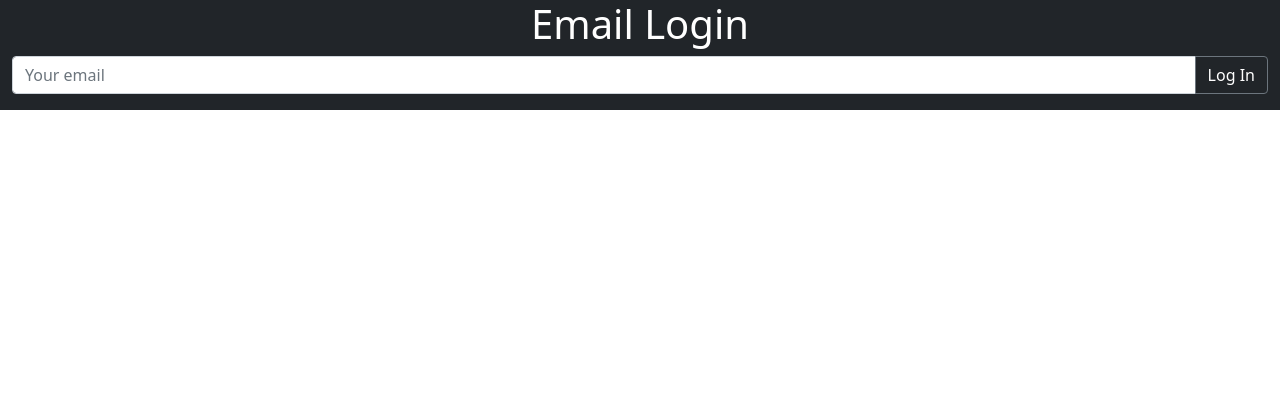
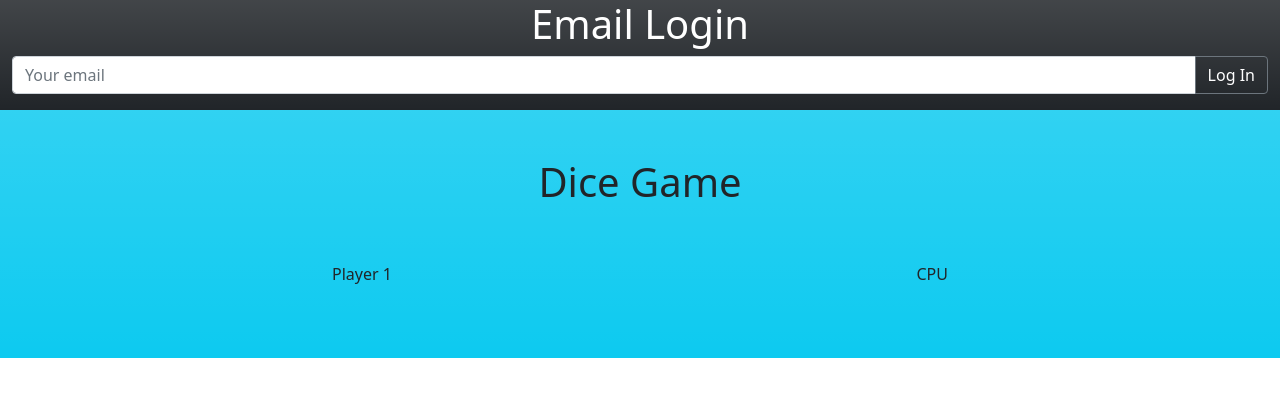
Before and after one commit to AlessandroBonifazi/js-mail-dadi, a plain HTML site: page index.html in a window 1280 px wide. Drawn offline with nearby package versions, Linux system fonts and the light colour scheme.

Commit message:
dice game layout

```diff
--- a/index.html
+++ b/index.html
@@ -13,11 +13,14 @@
 </head>
 
 <body>
-    <div class="container-fluid bg-dark">
+    <!-- Mail section -->
+    <div class="container-fluid bg-dark bg-gradient mb-5">
         <div class="row">
+            <!-- title -->
             <div class="col-12 text-center text-white">
                 <h1>Email Login</h1>
             </div>
+            <!-- email input -->
             <div class="col-12 input-group mb-3">
                 <input type="email" id="email" class="form-control" placeholder="Your email"
                     aria-label="Recipient's email" aria-describedby="button-addon2">
@@ -25,6 +28,24 @@
             </div>
         </div>
     </div>
+    <!-- Dice Game -->
+    <div class="container-fluid bg-info bg-gradient">
+        <div class="row gy-5">
+            <!-- title -->
+            <div class="col-12 text-center">
+                <h1>Dice Game</h1>
+            </div>
+            <!-- players -->
+            <div class="col-6 offset-3 d-flex justify-content-between">
+                <p>Player 1</p>
+                <p>CPU</p>
+            </div>
+            <!-- result -->
+            <div class="col-12 text-center">
+                <h3 id="result"></h3>
+            </div>
+        </div>
+    </div>
 </body>
 
 </html>
--- a/js/script.js
+++ b/js/script.js
@@ -11,8 +11,14 @@ login.addEventListener('click', function () {
     for (let i = 0; i < emailList.length; i++) {
         if (email.value === emailList[i]) {
             console.log('Welcome back!');
+            break;
         } else {
             console.log('Wrong email!');
         }
     }
 })
+
+
+
+
+// Dice Game
```
